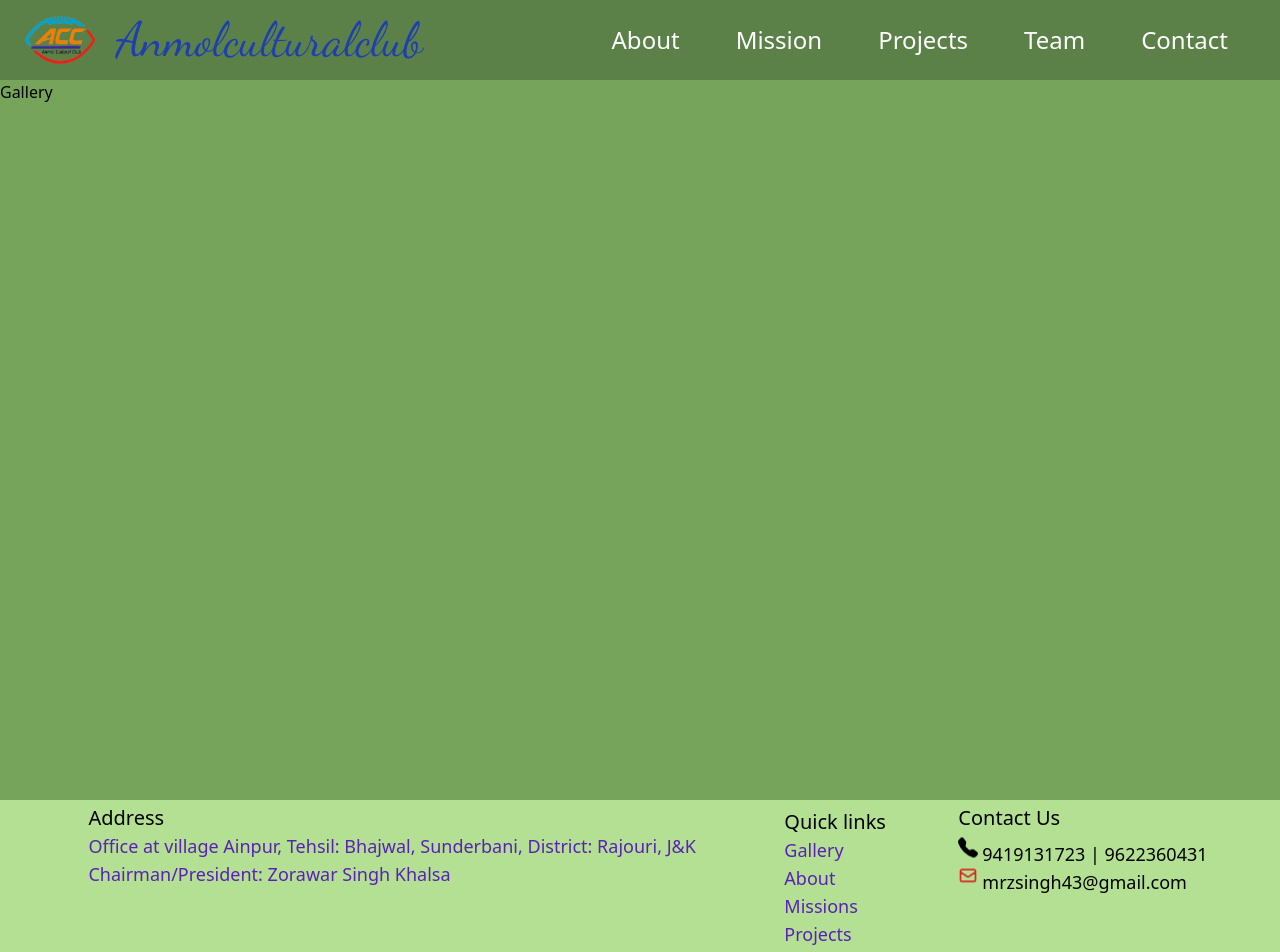
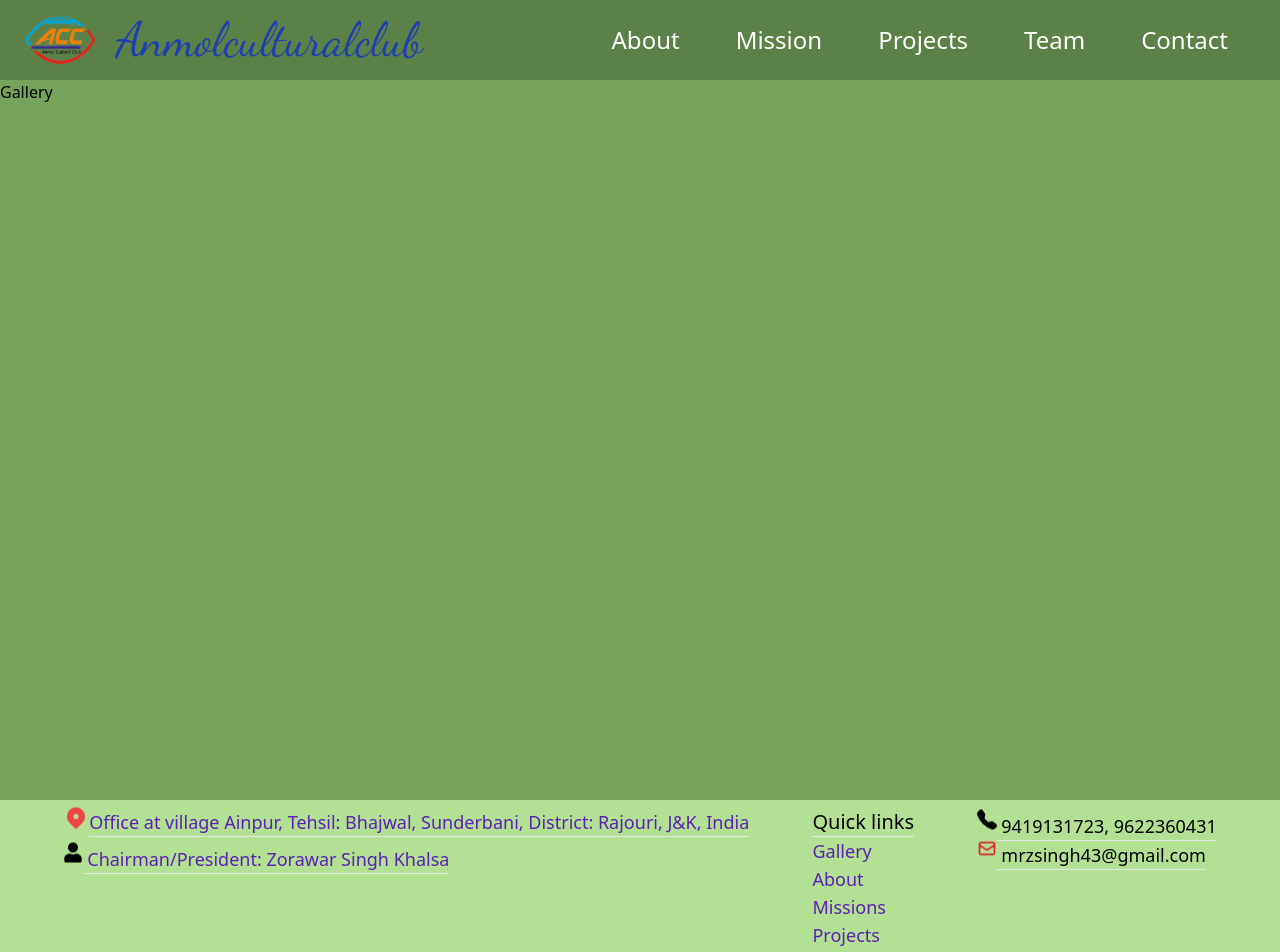
Before and after one commit to relishgupta/NGO, a React (Create React App) app: page /gallery in a window 1280 px wide. Shown: the top 952 px of the page. Built offline with nearby package versions, Linux system fonts and the light colour scheme.

Commit message:
encounter a bug in navbar

```diff
--- a/src/components/about.jsx
+++ b/src/components/about.jsx
@@ -1,6 +1,19 @@
+import about from '../assets/about.png';
+
 const About = () => {
   return (
-    <div name='about' className="pt-20 h-screen w-full bg-ltgr">About</div>
+    <div name='about' className="flex flex-col pt-28 h-screen w-full bg-ltgr">
+      <div className="pl-5 text-6xl text-blue-800">
+        About
+      </div>
+      <div className='flex flex-col md:flex-row place-items-end'>
+      <p className='p-4'>
+        Decide which quality the resulting image should have. The better the quality, the higher the file size. A lower quality will thus also reduce the file size.
+        This free online image converter can convert images from over 120 input formats to PNG (Portable Network Graphics).
+      </p>
+      <img src={about} alt="about" className='drop-shadow-2xl pr-10 h-72'/>
+      </div>
+    </div>
   )
 }
 export default About;
--- a/src/components/footer.jsx
+++ b/src/components/footer.jsx
@@ -1,40 +1,62 @@
-import {FaLinkedin } from "react-icons/fa";
-import { HiOutlineMail } from "react-icons/hi";
+import {FaLinkedin, FaUser } from "react-icons/fa";
+import { HiOutlineMail,HiLocationMarker } from "react-icons/hi";
 import {BsFillTelephoneFill} from "react-icons/bs";
+import { useNavigate } from "react-router-dom";
+import { Link } from "react-scroll";
 
 const Footer = () => {
+  const navigate=useNavigate();
+  const ToGallery=()=>navigate('/gallery');
+  const ToMissions=()=>navigate('/missions');
+  const ToHome=()=>navigate('/');
 
   return (
     <>
       <div name='contact' className="w-full bg-4ltgr">
         <div className="border-white border-b pb-11 pt-1 flex flex-col md:flex-row md:justify-evenly">
-          <span className="pl-4">
-            <h1 className="text-xl text-black">Address</h1>
-            <p className="text-lg text-violet-800">
-              Office at village Ainpur, Tehsil: Bhajwal, Sunderbani, District: Rajouri, J&K <br/>
-              Chairman/President: Zorawar Singh Khalsa
+          <span className="pt-1 pl-2 md:pl-0">
+            <p className="flex text-red-500 text-lg">
+              <HiLocationMarker size={26} className="animate-bounce"/>
+              <span className="border-b text-violet-800">
+                Office at village Ainpur, Tehsil: Bhajwal, Sunderbani, District: Rajouri, J&K, India
+              </span><br/>
+            </p>
+            <p className="pt-2 flex text-lg">
+              <FaUser size={20} className="animate-bounce"/>
+              <span className="pl-1 border-b text-violet-800">
+                Chairman/President: Zorawar Singh Khalsa
+              </span>
             </p>
           </span>
-          <span className="pl-4">
-            <h1 className="pt-4 md:pt-1 text-xl text-black">Quick links</h1>
-            <p className="text-lg text-violet-800">Gallery</p>
-            <p className="text-lg text-violet-800">About</p>
-            <p className="text-lg text-violet-800">Missions</p>
-            <p className="text-lg text-violet-800">Projects</p>
+          <span className="pl-6 md:pl-0">
+            <h1 className="md:border-b pt-4 md:pt-1 text-xl text-black">Quick links</h1>
+            <p onClick={ToGallery} className="cursor-pointer text-lg text-violet-800">Gallery</p>
+            <Link onClick={ToHome} to='about' className="cursor-pointer text-lg text-violet-800">About</Link>
+            <p onClick={ToMissions} className="cursor-pointer text-lg text-violet-800">Missions</p>
+            <Link onClick={ToHome} to='projects' className="cursor-pointer text-lg text-violet-800">Projects</Link>
           </span>
           <span className="text-center md:text-start -mb-9">
-            <h1 className="text-xl text-black">Contact Us</h1>
-            <p className="flex justify-center md:justify-start pt-2 text-lg text-black"><BsFillTelephoneFill className="animate-bounce" size={20} /><span className="pl-1">9419131723 | 9622360431</span></p>
+            <p className="flex justify-center md:justify-start pt-2 text-md md:text-lg text-black">
+              <BsFillTelephoneFill className="animate-bounce" size={20} />
+              <span className="md:border-b pl-1 text-md md:text-lg">
+                9419131723, 9622360431
+              </span>
+            </p>
             <a href="mailto:mrzsingh43Gmail.com" className="flex justify-center md:justify-start text-lg text-black" target="_blank" rel="noreferrer">
-              <HiOutlineMail size={20} className='text-red-600 animate-bounce' /><span className="pl-1">mrzsingh43@gmail.com</span>
+              <HiOutlineMail size={20} className='text-red-600 animate-bounce' />
+              <span className="md:border-b pl-1 text-md md:text-lg hover:text-violet-700">
+                mrzsingh43@gmail.com
+              </span>
             </a>
           </span>
         </div>
-        <div className="mt-2 flex flex-col items-center md:flex-row md:justify-evenly text-black text-lg">
+        <div className="mt-2 flex flex-col items-center md:flex-row md:justify-evenly text-black text-md md:text-lg">
           <p>©2023 anmolculturalclub. All Rights Reserved</p>
           <p className="flex items-center">
             Designed by relishgupta
-            <a href='https://www.linkedin.com/in/relish-gupta-165692234/' target="_blank" rel="noreferrer"><FaLinkedin size={20} className='mx-2 text-blue-800 animate-bounce' /></a>
+            <a href='https://www.linkedin.com/in/relish-gupta-165692234/' target="_blank" rel="noreferrer">
+              <FaLinkedin size={20} className='mx-2 text-blue-800 animate-bounce' />
+            </a>
             <a href="mailto:guptarelish333Gmail.com" target="_blank" rel="noreferrer"><HiOutlineMail size={20} className='animate-bounce text-red-600' /></a>
           </p>
         </div>
--- a/src/routes/gallery.jsx
+++ b/src/routes/gallery.jsx
@@ -3,7 +3,7 @@ import { Outlet } from "react-router-dom";
 const Gallery = () => {
   return (
     <>
-    <div className="pt-20 h-screen w-full bg-ltgr">Gallery</div>
+    <div name="gallery" className="pt-20 h-screen w-full bg-ltgr">Gallery</div>
     <Outlet/>
     </>
   )
--- a/src/routes/navbar.jsx
+++ b/src/routes/navbar.jsx
@@ -50,21 +50,21 @@ const Navbar = () => {
                 ))}
             </ul>
 
-            <div onClick={()=>setNav(!nav)} className='cursor-pointer pr-5 z-10 text-white md:hidden'>
+            <div onClick={()=>setNav(!nav)} className='absolute right-6 cursor-pointer text-white md:hidden'>
             {nav?<FaTimes size={30} />:<FaBars size={30} />}
             </div>
 
             {nav && (
-            <ul className='flex flex-col justify-center items-center absolute top-0 left-0 w-full h-screen bg-ltgr text-white'>
+            <ul className=' flex flex-col justify-center items-center mt-[27.8rem] bg-green-800 text-white'>
             {li.map(({id,link})=>(
-                <li key={id} className="px-4 cursor-pointer capitalize py-6 text-4xl">
+                <li key={id} className="border-b px-10 cursor-pointer capitalize py-5 text-2xl">
                     <Link onClick={() => setNav(!nav)} to={link} smooth duration={500}>
                         {link}
                     </Link>
                 </li>
             ))}
             </ul>
-        )}
+            )}
         </div>
         <Outlet/>
     </>
```
Also changed, not shown: src/assets/about.png (added), src/routes/homepage.jsx (line endings or trailing spaces).
